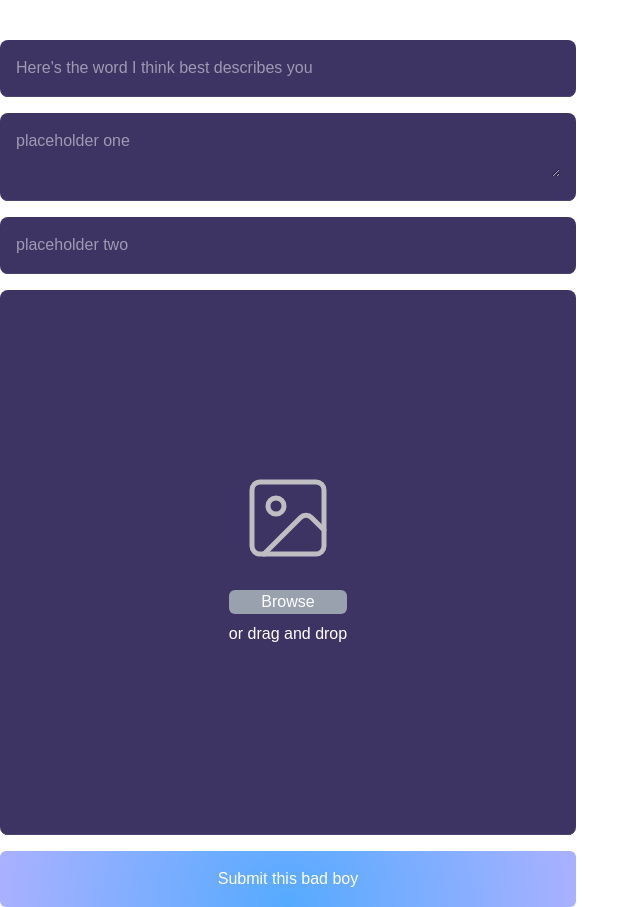
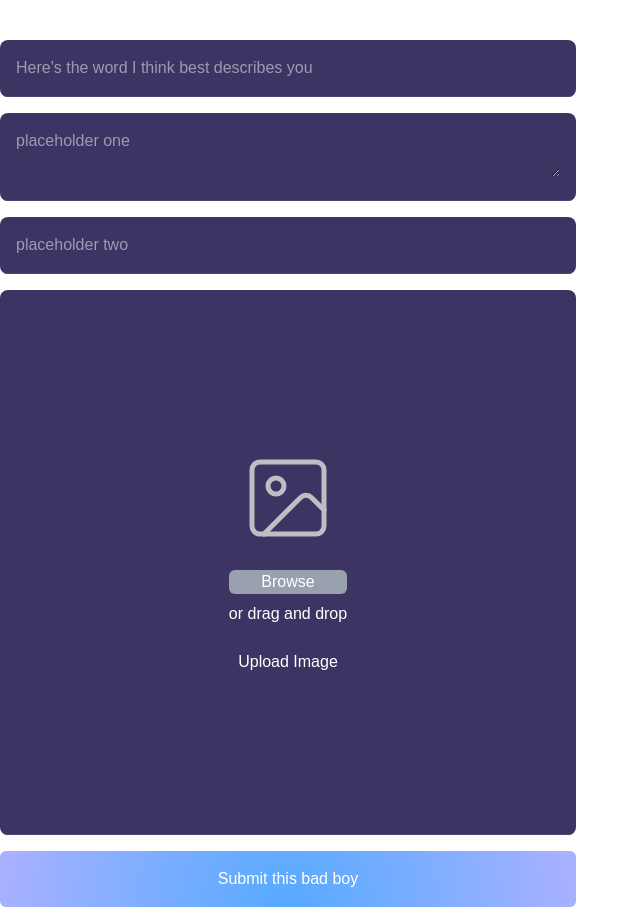
Before and after one commit to euanlimzx/warmfuzzyfeelings, a Next.js app in the folder frontend/: page /make-a-wish in a window 1280 px wide. Shown: the whole page, without its empty margins (0-640 px from the left). Built offline with nearby package versions, Linux system fonts and the light colour scheme.

Commit message:
updated file upload code

```diff
--- a/frontend/src/components/question-form/ImageUpload.tsx
+++ b/frontend/src/components/question-form/ImageUpload.tsx
@@ -12,6 +12,7 @@ export default function ImageUploader() {
   const [uploadedImageUrl, setUploadedImageUrl] = useState<
     null | string | Blob
   >(null);
+  const [imageFile, setImageFile] = useState<File | null>(null);
   // const [dragActive, setDragActive] = useState(false);
   // const deviceTypeRef = useRef(false);
 
@@ -31,6 +32,8 @@ export default function ImageUploader() {
 
     if (imageDisplayField instanceof HTMLImageElement) {
       setUploadedImageUrl(URL.createObjectURL(image));
+      setImageFile(image);
+      console.log(URL.createObjectURL(image));
     }
   };
 
@@ -58,24 +61,38 @@ export default function ImageUploader() {
     fileUploadElement.click();
   };
 
-  const handleFileClickUpload = async (
-    e: React.ChangeEvent<HTMLInputElement>
-  ) => {
+  const handleFileClickUpload = (e: React.ChangeEvent<HTMLInputElement>) => {
     console.log("I have been clicked");
     e.preventDefault();
     if (e.target.files && e.target.files[0]) {
-      const image = e.target.files[0];
+      displayUploadedImage(e.target.files[0]);
+    }
+  };
+
+  const clearUpload = () => {
+    setUploadedImageUrl(null);
+    setImageFile(null);
+  };
+
+  // TODO @Shawn: check the device type. if it is a mac, use command + v. if it is windows use ctrl + v
+  useEffect(() => {});
+
+  const uploadImageToS3 = async () => {
+    if (!imageFile) {
+      console.error("No image file selected");
+      return;
+    }
 
     try {
       // First, get the presigned URL from our backend
-        const response = await fetch("/make-a-wish/upload-image", {
+      const response = await fetch("/make-a-wish/upload", {
         method: "POST",
         headers: {
           "Content-Type": "application/json",
         },
         body: JSON.stringify({
-            fileName: image.name,
-            fileType: image.type,
+          fileName: imageFile.name,
+          fileType: imageFile.type,
         }),
       });
 
@@ -88,34 +105,19 @@ export default function ImageUploader() {
       // Upload the file directly to S3 using the presigned URL
       const uploadResponse = await fetch(uploadUrl, {
         method: "PUT",
-          body: image,
+        body: imageFile,
         headers: {
-            "Content-Type": image.type,
+          "Content-Type": imageFile.type,
         },
       });
 
       if (!uploadResponse.ok) {
         throw new Error("Failed to upload image");
       }
-
-        // The URL where the image will be accessible (typically the S3 URL without the query parameters)
-        const imageUrl = uploadUrl.split("?")[0];
-
-        // Set the uploaded image URL and display preview
-        setUploadedImageUrl(imageUrl);
     } catch (error) {
       console.error("Error uploading image:", error);
-        // You might want to show an error message to the user here
-      }
     }
   };
-
-  const clearUpload = () => {
-    setUploadedImageUrl(null);
-  };
-
-  // TODO @Shawn: check the device type. if it is a mac, use command + v. if it is windows use ctrl + v
-  useEffect(() => {});
 
   return (
     <GlassContainer disableHover>
@@ -175,6 +177,7 @@ export default function ImageUploader() {
           className="hidden"
           onChange={handleFileClickUpload}
         />
+        <button onClick={uploadImageToS3}>Upload Image</button>
       </div>
     </GlassContainer>
   );
```
Lines whose indentation alone changed are shown as unchanged.
